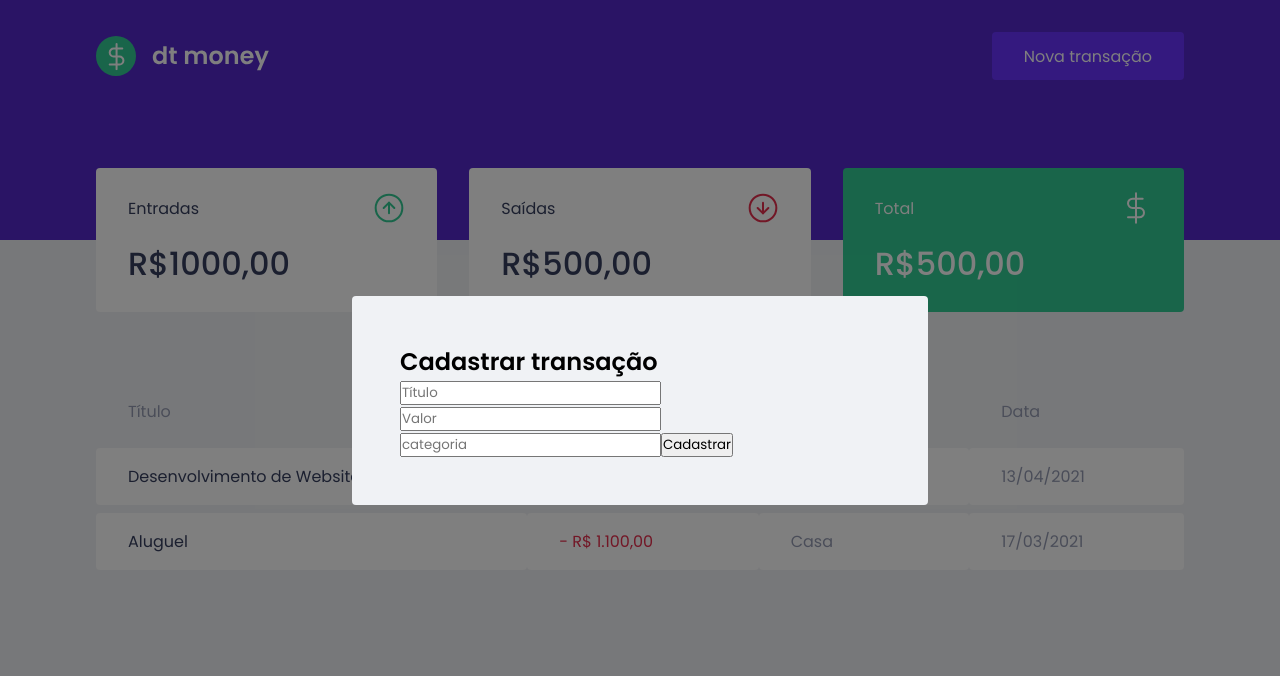
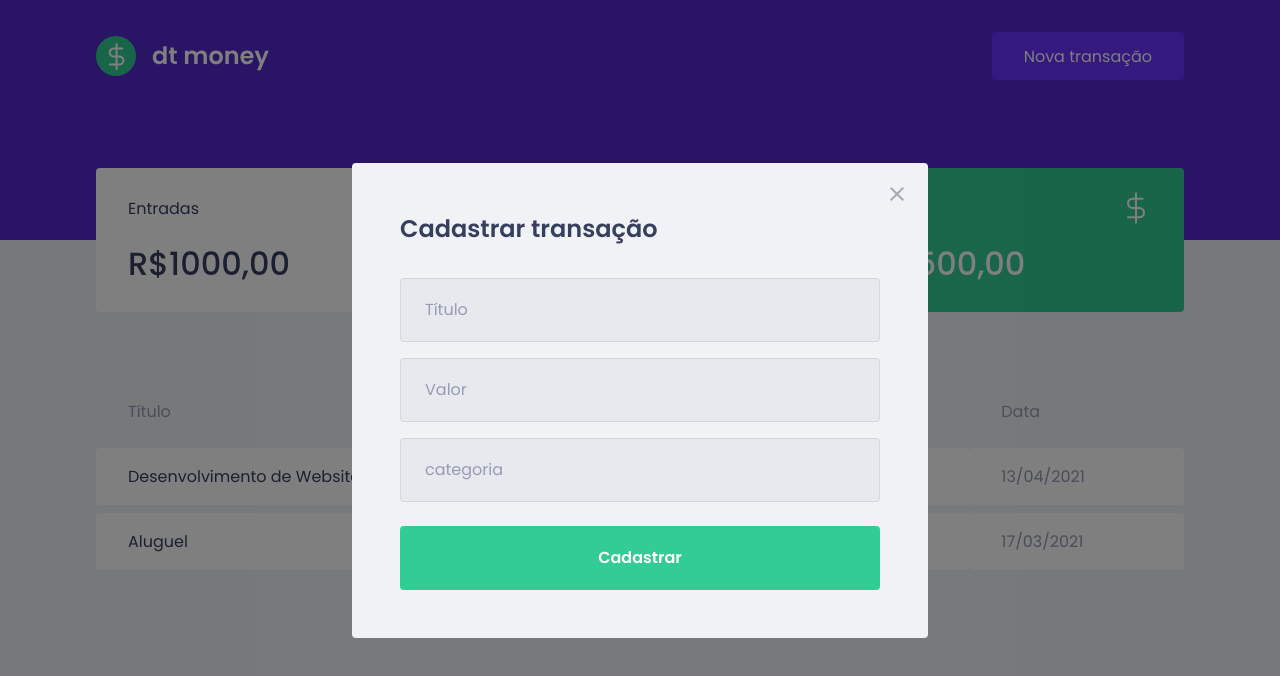
Before and after one commit to adolfobcruz/rocketseat-ignite-02-dtmoney, a React (Create React App) app: page / in a window 1280 px wide. Both pictures are taken after a click on the button "Nova transação". Shown: the top 676 px of the page. Built offline with nearby package versions, Linux system fonts and the light colour scheme; no server answers; what miragejs would draw is missing.

Commit message:
:lipstick: style: NewTransactionModal

```diff
--- a/src/components/NewTransactionModal/index.tsx
+++ b/src/components/NewTransactionModal/index.tsx
@@ -1,4 +1,5 @@
 import Modal from 'react-modal';
+import closeImg from '../../assets/close.svg';
 import { Container } from './styles';
 
 interface NewTransactionModalProps {
@@ -14,6 +15,13 @@
       overlayClassName="react-modal-overlay"
       className="react-modal-content"
       >
+
+      <button
+        type="button"
+        onClick={onRequestClose}
+        className="react-modal-close">
+          <img src={closeImg} alt="Fechar modal" />
+      </button>
 
       <Container>
         <h2>Cadastrar transação</h2>
--- a/src/components/NewTransactionModal/styles.ts
+++ b/src/components/NewTransactionModal/styles.ts
@@ -1,5 +1,53 @@
 import styled from 'styled-components';
 
 export const Container = styled.form`
+  h2 {
+    margin-bottom: 2rem;
+    font-size: 1.5rem;
+    color: var(--text-title);
+  }
 
+  input {
+    width: 100%;
+    height: 4rem;
+    padding: 0 1.5rem;
+
+    border: 1px solid #d7d7d7;
+    border-radius: 0.25rem;
+
+    font-size: 1rem;
+    font-weight: 400;
+
+    background: var(--input-background);
+
+    &::placeholder {
+      color: var(--text-body);
+    }
+
+    & + input {
+      margin-top: 1rem;
+    }
+  }
+
+  button[type="submit"] {
+    width: 100%;
+    height: 4rem;
+    margin-top: 1.5rem;
+    padding: 0 1.5rem;
+
+    border: 0;
+    border-radius: 0.25rem;
+
+    font-size: 1rem;
+    font-weight: 600;
+
+    color: var(--shape);
+    background: var(--green);
+
+    transition: filter 0.2s;
+
+    &:hover {
+      filter: brightness(0.9);
+    }
+  }
 `;
--- a/src/styles/global.ts
+++ b/src/styles/global.ts
@@ -12,6 +12,7 @@
     --text-body: #969cb3;
 
     --background: #f0f2f5;
+    --input-background: #e7e9ee;
     --shape: #fff;
   }
 
@@ -76,4 +77,18 @@
     border-radius: 0.25rem;
     background: var(--background);
   }
+
+  .react-modal-close {
+    position: absolute;
+    right: 1.5rem;
+    top: 1.5rem;
+    border: 0;
+    background: transparent;
+
+    transition: filter 0.2s;
+
+    &:hover {
+      filter: brightness(0.8)
+    }
+  }
 `
```
